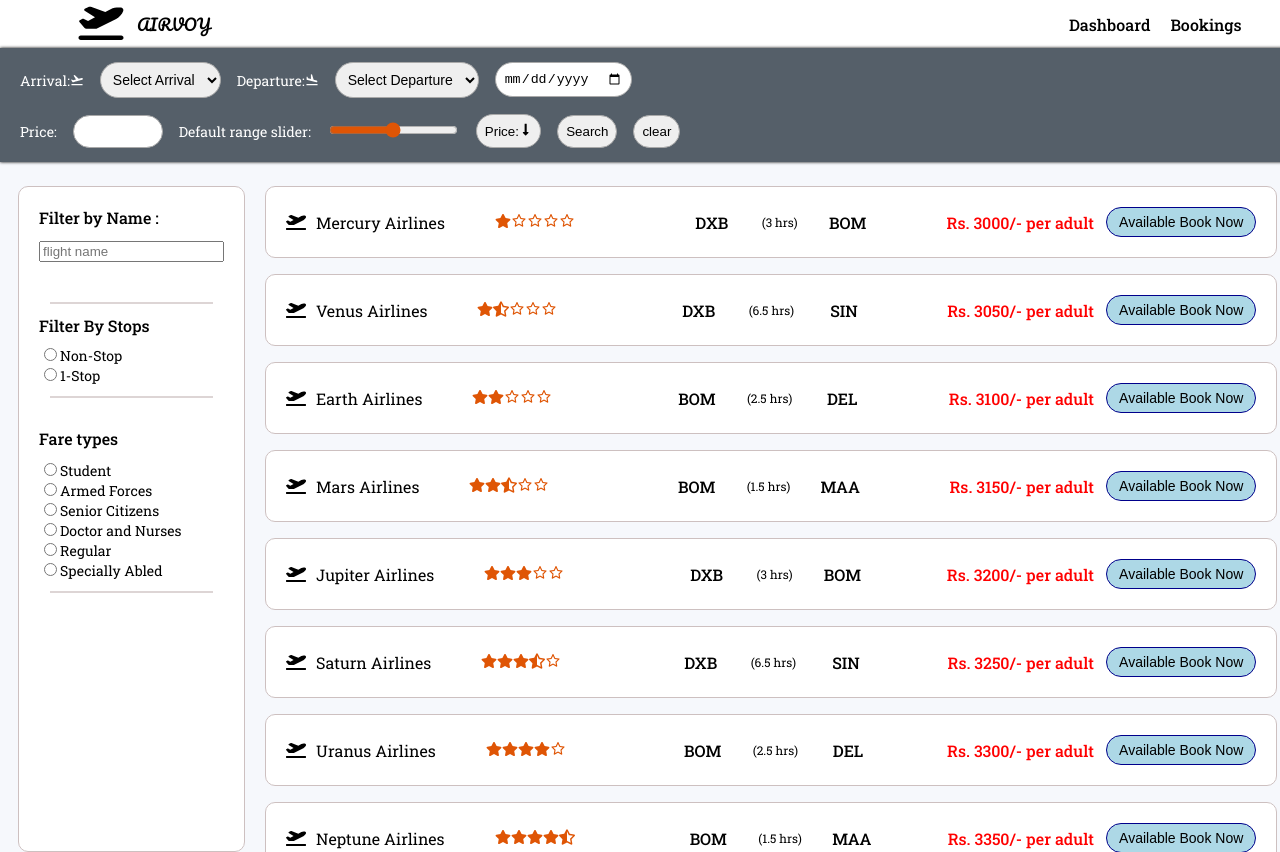
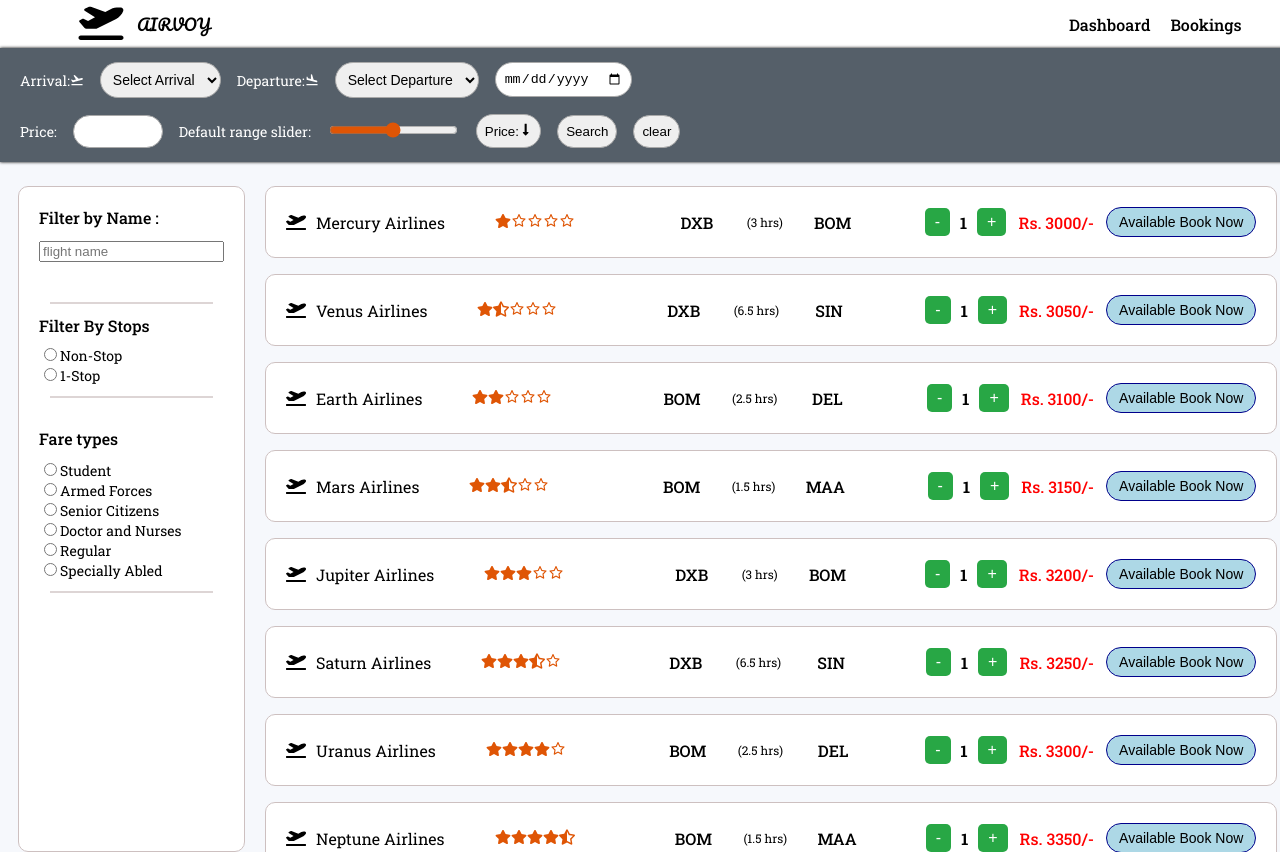
Before and after one commit to yashvia1501/Flight-Booking, a React (Create React App) app: page /Flight-Booking/bookings in a window 1280 px wide. Shown: the top 852 px of the page. Built offline with nearby package versions, Linux system fonts and the light colour scheme; a web font is replaced by a local one.

Commit message:
ticket pricing according to ticet count

```diff
--- a/src/components/Data.js
+++ b/src/components/Data.js
@@ -3032,7 +3032,7 @@ export const value = [
         "cost": "15600",
         "currency": "INR",
         "logoImage": "Mercury.png",
-        "status": "Available Book Now",
+        "status": " Now",
         "flghtnumber": "MERC015"
     },
     {
--- a/src/components/NewBookings.js
+++ b/src/components/NewBookings.js
@@ -8,35 +8,41 @@ import { MdFlightLand } from "react-icons/md";
 import { value } from "./Data";
 import Star from "./Star";
 import ReactModal from "react-modal";
-import { useNavigate } from 'react-router-dom';
+import { useNavigate } from "react-router-dom";
 
-
-const NewBookings = ({bookings,setbookings}) => {
-
+const NewBookings = ({ bookings, setbookings }) => {
   const [post, setPosts] = useState(value);
   const [originalPost, setOriginalPosts] = useState(value);
   const [arrival, setArrival] = useState("");
   const [dept, setDept] = useState("");
   const [price, setPrice] = useState("");
+  const [totalprices, setTotalPrices] = useState("");
+  const [ticketCount, setTicketCount] = useState("1");
   const [order, setOrder] = useState("ASC"); // State to track sorting order
-   const [stop,setstop]=useState("nonstop")
-   const[modal,setModal]=useState({status:false,data:null});
-   const [tempData,setTempdata]= useState({})
+  const [stop, setstop] = useState("nonstop");
+  const [modal, setModal] = useState({
+    status: false,
+    data: null,
+    totalRs: null,
+  });
+  const [tempData, setTempdata] = useState({});
   const navigate = useNavigate();
 
-
-   useEffect(()=>{
-      const datawithkeys=originalPost.map((item,index)=>{
+  useEffect(() => {
+    const datawithkeys = originalPost.map((item, index) => {
       return {
         ...item,
-            stop: item.name === "Mercury Airlines" || item.name==="Venus Airlines" || item.name==="Earth Airlines"
-            || item.name==="Mars Airlines" ? "nonstop" : "onestop"
+        stop:
+          item.name === "Mercury Airlines" ||
+          item.name === "Venus Airlines" ||
+          item.name === "Earth Airlines" ||
+          item.name === "Mars Airlines"
+            ? "nonstop"
+            : "onestop",
       };
     });
-      setOriginalPosts(datawithkeys)
-
-
-   },[])
+    setOriginalPosts(datawithkeys);
+  }, []);
 
   //use effect used to check if the temdata state is changing or not
   //    useEffect(()=>{
@@ -48,9 +54,8 @@ const NewBookings = ({bookings,setbookings}) => {
   const uniqueDepartures = [
     ...new Set(originalPost.map((item) => item.departure)),
   ];
-   console.log(uniqueArrivals)
-   console.log(uniqueDepartures)
-
+  console.log(uniqueArrivals);
+  console.log(uniqueDepartures);
 
   // Methods
 
@@ -61,21 +66,22 @@ const NewBookings = ({bookings,setbookings}) => {
         item.departure.toLowerCase().includes(dept.trim().toLowerCase())
     );
     setPosts(updatedPost);
-      setOriginalPosts(updatedPost)
+    setOriginalPosts(updatedPost);
   };
 
   const handleStatus = (index) => {
    console.log("index", index);
    const updatedPost = [...post];
-      if (updatedPost[index].status === "Available Book Now") {
-         updatedPost[index].status = "Click to Confirm";
+   const selectedPost = updatedPost[index];
+
+   if (selectedPost.status === "Available Book Now") {
+      selectedPost.status = "Click to Confirm";
       setPosts(updatedPost);
-      }
-      else if(updatedPost[index].status==="Click to Confirm"){
-         const tempData=post.find((post,i)=>i===index)
-         console.log("post-id",index,tempData)
-         setModal({...modal,status:!modal.status,data:tempData})
+   } else if (selectedPost.status === "Click to Confirm") {
+      const tempData = post.find((post, i) => i === index);
+      const totalRs = selectedPost.cost * (selectedPost.ticketCount || 1);
 
+      setModal({ ...modal, status: !modal.status, data: tempData, totalRs: totalRs });
    }
 };
 
@@ -96,7 +102,7 @@ const NewBookings = ({bookings,setbookings}) => {
       }
     });
     setPosts(sortedPosts);
-      setOriginalPosts(sortedPosts)
+    setOriginalPosts(sortedPosts);
   };
 
   // Toggle sorting order and sort posts
@@ -104,10 +110,12 @@ const NewBookings = ({bookings,setbookings}) => {
     setOrder((prevOrder) => (prevOrder === "ASC" ? "DESC" : "ASC"));
     handleSort();
   };
-   const handleFlightSearch=(e)=>{
-     const updatePost=post.filter((item)=>item.name.toLowerCase().includes(e.target.value.toLowerCase()))
-     setPosts(updatePost)
-   }
+  const handleFlightSearch = (e) => {
+    const updatePost = post.filter((item) =>
+      item.name.toLowerCase().includes(e.target.value.toLowerCase())
+    );
+    setPosts(updatePost);
+  };
 
   const handleNonStop = (e) => {
     const isChecked = e.target.checked;
@@ -120,7 +128,7 @@ const NewBookings = ({bookings,setbookings}) => {
       setPosts(originalPost);
     }
   };
-   const handleOneStop=(e)=>{
+  const handleOneStop = (e) => {
     const isChecked = e.target.checked;
     setstop(isChecked);
 
@@ -130,56 +138,91 @@ const NewBookings = ({bookings,setbookings}) => {
     } else {
       setPosts(originalPost);
     }
-   }
+  };
 
-   const toggleModal=()=>{
-      setModal({...modal,status:!modal.status})
-   }
-   const handleNo=()=>{
-      setModal({...modal,status:!modal.status,data:null})
-      const updatepost=post.map(item=>{
+  const toggleModal = () => {
+    setModal({ ...modal, status: !modal.status });
+  };
+  const handleNo = () => {
+    setModal({ ...modal, status: !modal.status, data: null, totalRs: null });
+    const updatepost = post.map((item) => {
       if (item.flghtnumber === modal?.data?.flghtnumber) {
         return { ...item, status: "Available Book Now" };
       }
       return item;
-      })
-      setPosts(updatepost)
-      setOriginalPosts(updatepost)
-   }
-   const handleYes=()=>{
+    });
+    setPosts(updatepost);
+    setOriginalPosts(updatepost);
+  };
+  const handleYes = () => {
+    const updatepost = post.find(
+      (post) => post.flghtnumber === modal.data.flghtnumber
+    );
+    setbookings([...bookings, updatepost]);
+    navigate("/");
+  };
+  const HandleClear = () => {
+    setArrival("");
+    setDept("");
+    setOriginalPosts(value);
+  };
 
-      const updatepost=post.find(post=>post.flghtnumber===modal.data.flghtnumber)
-      setbookings([...bookings,updatepost]);
-      navigate('/')
-   }
-   const HandleClear=()=>{
-    setArrival("")
-    setDept("")
-    setOriginalPosts(value)
+  // Handle increment and decrement of tickets
+  const handleTicketCountChange = (index, action) => {
+    const updatedPost = [...post];
+    const selectedPost = updatedPost[index];
+
+    if (action === "increment") {
+      selectedPost.ticketCount = (selectedPost.ticketCount || 1) + 1;
+    } else if (action === "decrement" && (selectedPost.ticketCount || 1) > 1) {
+      selectedPost.ticketCount = selectedPost.ticketCount - 1;
     }
 
+    updatedPost[index] = selectedPost;
+    setPosts(updatedPost);
+
+    // Calculate and set the total price for the updated ticket count
+    const newTotalPrice = selectedPost.cost * (selectedPost.ticketCount || 1);
+    setTotalPrices((prevPrices) => ({
+      ...prevPrices,
+      [index]: newTotalPrice,
+    }));
+  };
 
   return (
     <>
-      {
-         modal?.status && (
+      {modal?.status && (
         <div className="modal">
           <div onClick={toggleModal} className="overlay">
-  <div className="modal-content" style={{ boxShadow: "5px 6px gray"}}>
+            <div
+              className="modal-content"
+              style={{ boxShadow: "5px 6px gray" }}
+            >
               <div>
-                  {
-
-                     modal?.data && (  <p>Arrival: {modal?.data?.arrival}  Departure: {modal?.data?.departure}
-                     Duration: {modal?.data?.duration} hrs Cost: Rs.{modal?.data?.cost}
+                {modal?.data && (
+                  <p>
+                    Arrival: {modal?.data?.arrival}
+                    Departure: {modal?.data?.departure}
+                    Duration: {modal?.data?.duration} hrs
+                    Cost: Rs. {modal?.totalRs}
                   </p>
                 )}
               </div>
               <p>Are you sure you want to confirm your booking ?</p>
-               <button className="close-btn" onClick={handleYes}style={{marginRight:"8px"}}>YES</button>
-               <button className="close-btn" onClick={handleNo}>NO</button>
+              <button
+                className="close-btn"
+                onClick={handleYes}
+                style={{ marginRight: "8px" }}
+              >
+                YES
+              </button>
+              <button className="close-btn" onClick={handleNo}>
+                NO
+              </button>
             </div>
           </div>
-      </div> )}
+        </div>
+      )}
       <div
         style={{
           width: "100vw",
@@ -187,21 +230,30 @@ const NewBookings = ({bookings,setbookings}) => {
           paddingTop: "10px",
           paddingBottom: "10px",
           padding: "14px 20px",
-               display: "flex", gap: "16px",
+          display: "flex",
+          gap: "16px",
           flexWrap: "wrap",
           backgroundColor: "rgb(31 44 56 / 75%)",
-               boxShadow: "0px 0px 3px black"
+          boxShadow: "0px 0px 3px black",
         }}
       >
-
-            <div style={{ display: "flex", alignItems: "center", fontSize:"14px",color:"white" }}>
+        <div
+          style={{
+            display: "flex",
+            alignItems: "center",
+            fontSize: "14px",
+            color: "white",
+          }}
+        >
           Arrival:
           <MdFlightTakeoff />
         </div>
-            <select className="box-padding" style={{ fontSize:"14px" }}
+        <select
+          className="box-padding"
+          style={{ fontSize: "14px" }}
           value={arrival}
-                  onChange={(e) => setArrival(e.target.value)}>
-
+          onChange={(e) => setArrival(e.target.value)}
+        >
           <option value="">Select Arrival</option>
           {uniqueArrivals.map((arrival, index) => (
             <option key={index} value={arrival}>
@@ -209,10 +261,22 @@ const NewBookings = ({bookings,setbookings}) => {
             </option>
           ))}
         </select>
-            <div style={{ display: "flex", alignItems: "center", fontSize:"14px",color:"white" }}>
+        <div
+          style={{
+            display: "flex",
+            alignItems: "center",
+            fontSize: "14px",
+            color: "white",
+          }}
+        >
           Departure: <MdFlightLand />
         </div>
-            <select value={dept} onChange={(e) => setDept(e.target.value)} className="box-padding"  style={{ fontSize:"14px" }}>
+        <select
+          value={dept}
+          onChange={(e) => setDept(e.target.value)}
+          className="box-padding"
+          style={{ fontSize: "14px" }}
+        >
           <option value="">Select Departure</option>
           {uniqueDepartures.map((dept, index) => (
             <option key={index} value={dept}>
@@ -221,14 +285,22 @@ const NewBookings = ({bookings,setbookings}) => {
           ))}
         </select>
         <div>
-
           <input type="date" className="box-padding" />
         </div>
-            <div style={{ display: "flex", gap: "16px", flexWrap: "wrap", alignItems: "center",fontSize:"14px",color:"white"  }}>
+        <div
+          style={{
+            display: "flex",
+            gap: "16px",
+            flexWrap: "wrap",
+            alignItems: "center",
+            fontSize: "14px",
+            color: "white",
+          }}
+        >
           <div>Price:</div>
           <div>
-
-                  <input className="box-padding"
+            <input
+              className="box-padding"
               type="number"
               min={3000}
               max={10000}
@@ -237,11 +309,11 @@ const NewBookings = ({bookings,setbookings}) => {
             ></input>
           </div>
           <div>
-
             <div>Default range slider:</div>{" "}
           </div>
           <div>
-                  <input style={{accentColor:"rgb(223, 85, 5)"}}
+            <input
+              style={{ accentColor: "rgb(223, 85, 5)" }}
               type="range"
               min={3000}
               max={10000}
@@ -256,14 +328,21 @@ const NewBookings = ({bookings,setbookings}) => {
             </button>
           </div>
           <div>
-
-                  <button className="box-padding" onClick={(e)=>handleSearch(e)} >Search</button>
+            <button className="box-padding" onClick={(e) => handleSearch(e)}>
+              Search
+            </button>
           </div>
-               <div><button className="box-padding" onClick={HandleClear}>clear</button></div>
+          <div>
+            <button className="box-padding" onClick={HandleClear}>
+              clear
+            </button>
+          </div>
         </div>
       </div>
 
-         <div className="flight-details" style={{
+      <div
+        className="flight-details"
+        style={{
           padding: "0 18px",
           height: "calc(100% - 134px)",
           overflow: "auto",
@@ -271,30 +350,101 @@ const NewBookings = ({bookings,setbookings}) => {
           marginTop: "4px",
           display: "flex",
           gap: "20px",
-
-
-
-         }}>
-            <div style={{backgroundColor:"white",border: "1px solid rgb(205, 192, 192)",borderRadius: "10px",padding:"20px",display:"block",fontSize:"16px"}}>
-            <div style={{height:"84px"}}>
-               <div style={{fontWeight:"500",marginBottom:"11px"}}>Filter by Name : </div>
-               <div><input type="text" placeholder="flight name" onChange={(e)=>handleFlightSearch(e)}/></div>
+        }}
+      >
+        <div
+          style={{
+            backgroundColor: "white",
+            border: "1px solid rgb(205, 192, 192)",
+            borderRadius: "10px",
+            padding: "20px",
+            display: "block",
+            fontSize: "16px",
+          }}
+        >
+          <div style={{ height: "84px" }}>
+            <div style={{ fontWeight: "500", marginBottom: "11px" }}>
+              Filter by Name :{" "}
             </div>
-            <div style={{border:"1px solid rgb(205, 192, 192,0.67)",margin:"11px 11px"}}></div>
-            <div> <div style={{height:"30px",fontWeight:"500"}}>Filter By Stops</div>
-               <div style={{fontSize:"14px"}}><input type="radio" name="stop" value={stop} onChange={(e) => handleNonStop(e)}/>Non-Stop</div>
-               <div style={{fontSize:"14px"}}><input type="radio" name="stop" value={stop} onChange={(e)=>handleOneStop(e)}/>1-Stop</div>
+            <div>
+              <input
+                type="text"
+                placeholder="flight name"
+                onChange={(e) => handleFlightSearch(e)}
+              />
             </div>
-            <div style={{border:"1px solid rgb(205, 192, 192,0.67)",margin:"11px 11px"}}></div>
-            <div style={{marginTop:"30px"}}><div style={{marginBottom:"11px",fontWeight:"500"}}>Fare types</div>
-            <div style={{fontSize:"14px"}}><input type="radio"/>Student</div>
-            <div style={{fontSize:"14px"}}><input type="radio"/>Armed Forces</div>
-            <div style={{fontSize:"14px"}}><input type="radio"/>Senior Citizens</div>
-            <div style={{fontSize:"14px"}}><input type="radio"/>Doctor and Nurses</div>
-            <div style={{fontSize:"14px"}}><input type="radio"/>Regular</div>
-            <div style={{fontSize:"14px"}}><input type="radio"/>Specially Abled</div>
           </div>
-            <div style={{border:"1px solid rgb(205, 192, 192,0.67)",margin:"11px 11px"}}></div>
+          <div
+            style={{
+              border: "1px solid rgb(205, 192, 192,0.67)",
+              margin: "11px 11px",
+            }}
+          ></div>
+          <div>
+            {" "}
+            <div style={{ height: "30px", fontWeight: "500" }}>
+              Filter By Stops
+            </div>
+            <div style={{ fontSize: "14px" }}>
+              <input
+                type="radio"
+                name="stop"
+                value={stop}
+                onChange={(e) => handleNonStop(e)}
+              />
+              Non-Stop
+            </div>
+            <div style={{ fontSize: "14px" }}>
+              <input
+                type="radio"
+                name="stop"
+                value={stop}
+                onChange={(e) => handleOneStop(e)}
+              />
+              1-Stop
+            </div>
+          </div>
+          <div
+            style={{
+              border: "1px solid rgb(205, 192, 192,0.67)",
+              margin: "11px 11px",
+            }}
+          ></div>
+          <div style={{ marginTop: "30px" }}>
+            <div style={{ marginBottom: "11px", fontWeight: "500" }}>
+              Fare types
+            </div>
+            <div style={{ fontSize: "14px" }}>
+              <input type="radio" />
+              Student
+            </div>
+            <div style={{ fontSize: "14px" }}>
+              <input type="radio" />
+              Armed Forces
+            </div>
+            <div style={{ fontSize: "14px" }}>
+              <input type="radio" />
+              Senior Citizens
+            </div>
+            <div style={{ fontSize: "14px" }}>
+              <input type="radio" />
+              Doctor and Nurses
+            </div>
+            <div style={{ fontSize: "14px" }}>
+              <input type="radio" />
+              Regular
+            </div>
+            <div style={{ fontSize: "14px" }}>
+              <input type="radio" />
+              Specially Abled
+            </div>
+          </div>
+          <div
+            style={{
+              border: "1px solid rgb(205, 192, 192,0.67)",
+              margin: "11px 11px",
+            }}
+          ></div>
         </div>
         <div style={{ width: "78%" }}>
           {post.length > 0
@@ -310,33 +460,133 @@ const NewBookings = ({bookings,setbookings}) => {
                       borderRadius: "10px",
                       marginBottom: "16px",
                       padding: "20px",
-                              width: "100%"
+                      width: "100%",
                     }}
                     className="item-details"
                   >
                     <div
                       className="item-name"
-                              style={{ display: "flex", alignItems: "center", height: "100%" }}
+                      style={{
+                        display: "flex",
+                        alignItems: "center",
+                        height: "100%",
+                      }}
                     >
                       <FaPlaneDeparture
                         style={{ fontSize: "20px", marginRight: "10px" }}
                       />
                       {item.name}
 
-                              <div className="item-rating" style={{ padding: "0 50px" }}>
-
+                      <div
+                        className="item-rating"
+                        style={{ padding: "0 50px" }}
+                      >
                         <Star stars={item.rating} reviews={item.rating} />
                       </div>
                     </div>
-                           <div style={{ display: "flex", flex: 1, justifyContent: "center", alignItems: "center", height: "100%" }}>
-                              <div style={{ minWidth: "100px", textAlign: "center", fontWeight: "500" }}>{item.arrival}</div>
-                              <div style={{ fontSize: "12px", height: "100%", display: "flex", alignItems: "center", justifyContent: "center" }}>
+                    <div
+                      style={{
+                        display: "flex",
+                        flex: 1,
+                        justifyContent: "center",
+                        alignItems: "center",
+                        height: "100%",
+                      }}
+                    >
+                      <div
+                        style={{
+                          minWidth: "100px",
+                          textAlign: "center",
+                          fontWeight: "500",
+                        }}
+                      >
+                        {item.arrival}
+                      </div>
+                      <div
+                        style={{
+                          fontSize: "12px",
+                          height: "100%",
+                          display: "flex",
+                          alignItems: "center",
+                          justifyContent: "center",
+                        }}
+                      >
                         ({item.duration} hrs)
                       </div>
-                              <div style={{ minWidth: "100px", textAlign: "center", fontWeight: "500" }}>{item.departure}</div>
+                      <div
+                        style={{
+                          minWidth: "100px",
+                          textAlign: "center",
+                          fontWeight: "500",
+                        }}
+                      >
+                        {item.departure}
                       </div>
-                           <div style={{ padding: "0 12px", color: "red", fontWeight: "500" }}>Rs. {item.cost}/- per adult</div>
-                           <div style={{ textAlign: "center" }} className="item-status">
+                    </div>
+                    {/* implemented counter */}
+                    <div
+                      style={{
+                        display: "flex",
+                        alignItems: "center",
+                        marginLeft: "20px",
+                      }}
+                    >
+                      <button
+                        onClick={() =>
+                          handleTicketCountChange(index, "decrement")
+                        }
+                        disabled={item.ticketCount === 1}
+                        style={{
+                          padding: "5px 10px",
+                          fontSize: "16px",
+                          borderRadius: "5px",
+                          border: "none",
+                          backgroundColor:
+                            item.ticketCount === 1 ? "grey" : "#28a745",
+                          color: "white",
+                          cursor:
+                            item.ticketCount === 1 ? "not-allowed" : "pointer",
+                          marginRight: "10px",
+                        }}
+                      >
+                        -
+                      </button>
+                      <span style={{ fontSize: "16px", fontWeight: "bold" }}>
+                        {item.ticketCount || 1}
+                      </span>
+                      <button
+                        onClick={() =>
+                          handleTicketCountChange(index, "increment")
+                        }
+                        style={{
+                          padding: "5px 10px",
+                          fontSize: "16px",
+                          borderRadius: "5px",
+                          border: "none",
+                          backgroundColor: "#28a745",
+                          color: "white",
+                          cursor: "pointer",
+                          marginLeft: "10px",
+                        }}
+                      >
+                        +
+                      </button>
+                    </div>
+
+                    <div
+                      style={{
+                        padding: "0 12px",
+                        color: "red",
+                        fontWeight: "500",
+                      }}
+                    >
+                      {" "}
+                      Rs. {totalprices[index] || item.cost}/-
+                    </div>
+                    <div
+                      style={{ textAlign: "center" }}
+                      className="item-status"
+                    >
                       <button
                         onClick={() => handleStatus(index)}
                         style={{
@@ -351,7 +601,8 @@ const NewBookings = ({bookings,setbookings}) => {
                           color: "black",
                           cursor: "pointer",
                           border: "1px solid darkblue",
-                                    fontSize:"14px"
+                          fontSize: "14px",
+                          minWidth: "150px"
                         }}
                       >
                         {item.status}
```
Also changed, not shown: src/components/Dashboard.js (+6 -2 lines). Lines whose indentation alone changed are shown as unchanged.
